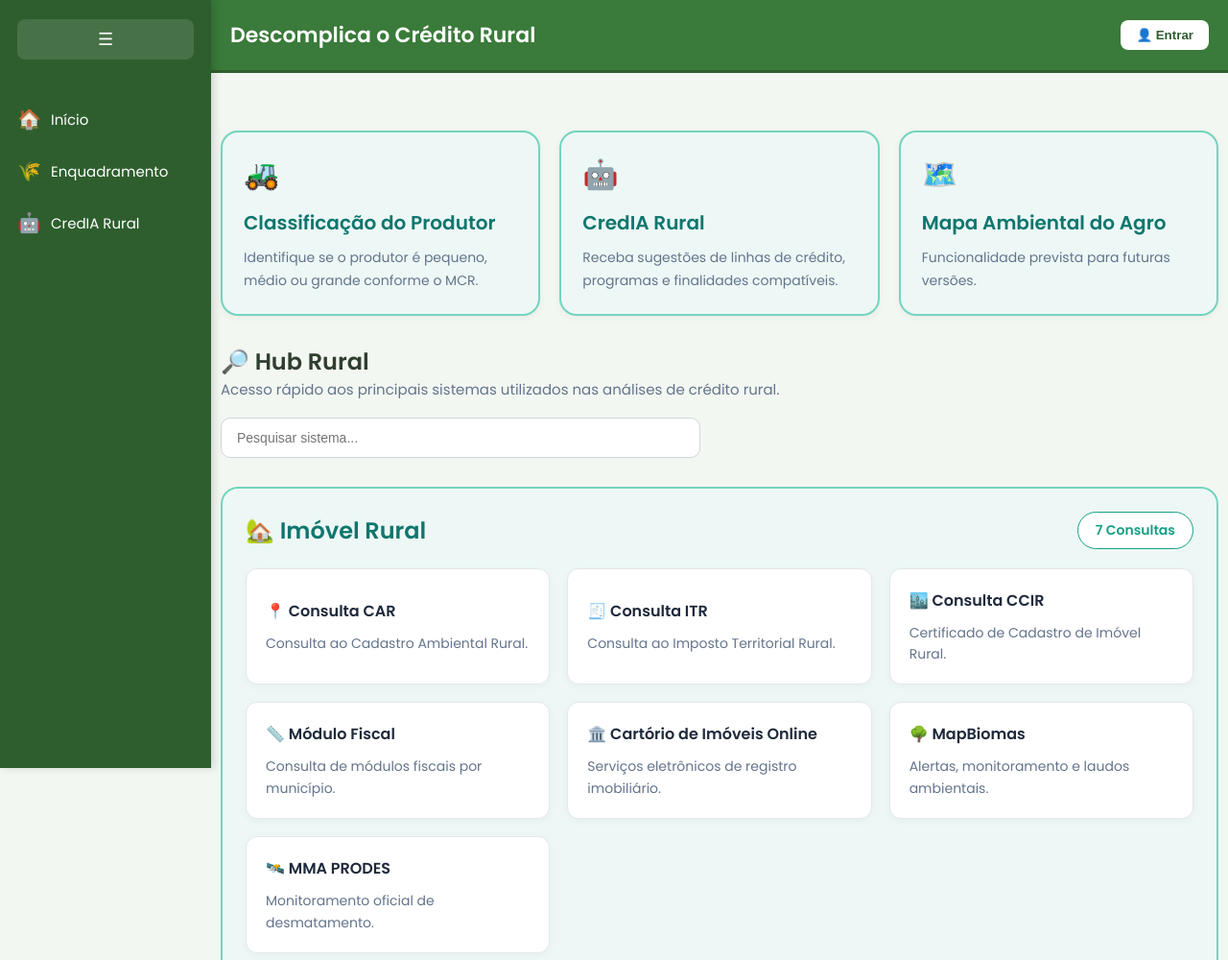
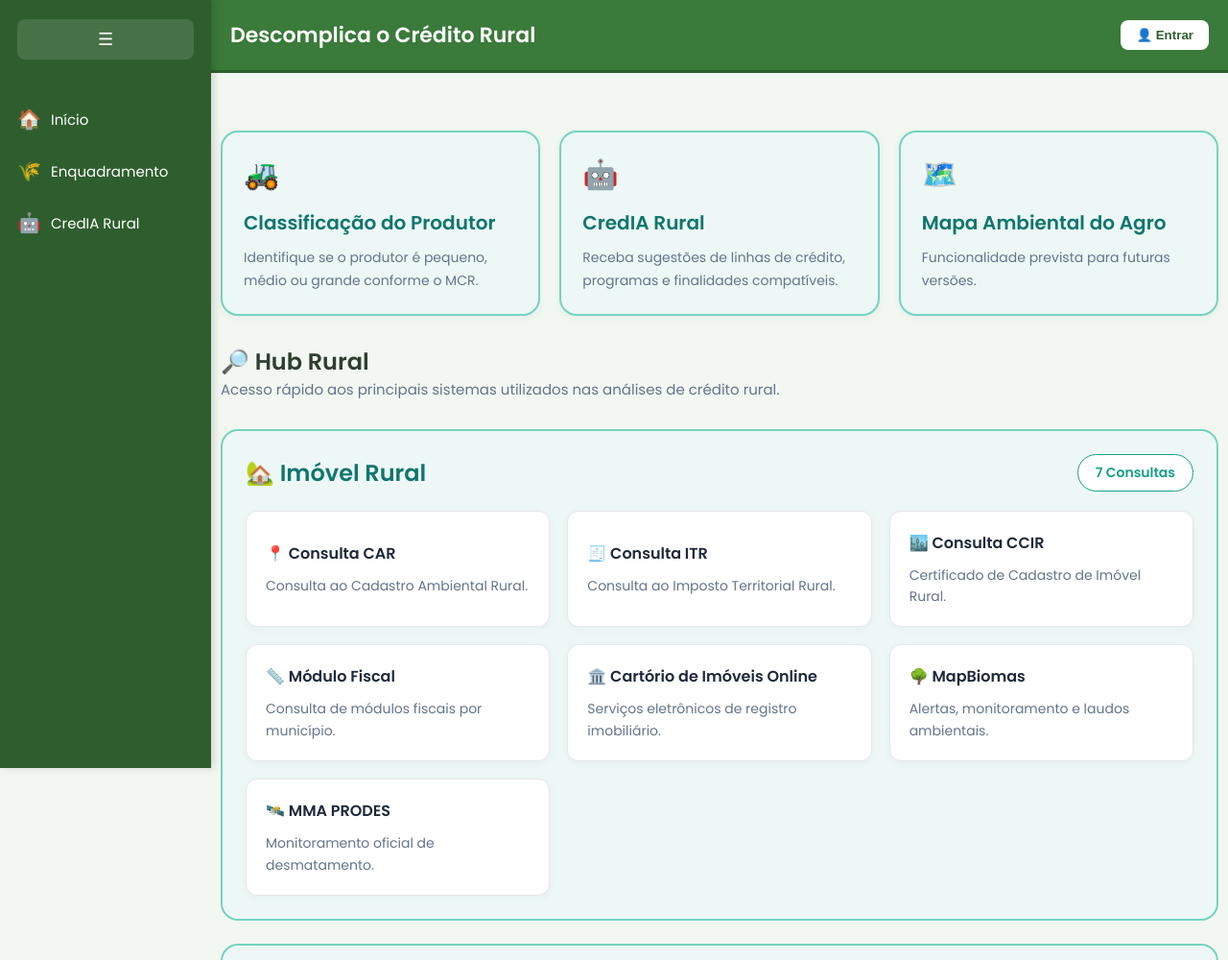
Before and after one commit to enquadrarural/descomplicaocru, a plain HTML site: page index.html in a window 1280 px wide. Shown: the top 1000 px of the page at 96% size. Drawn offline with Linux system fonts and the light colour scheme; no server answers.

Commit message:
Add files via upload

```diff
--- a/index.html
+++ b/index.html
@@ -180,13 +180,6 @@
                         Acesso rápido aos principais sistemas utilizados
                         nas análises de crédito rural.
                     </p>
-
-                    <input
-                        type="text"
-                        id="search"
-                        class="hub-search"
-                        placeholder="Pesquisar sistema..."
-                    >
 
                 </div>
 
```
